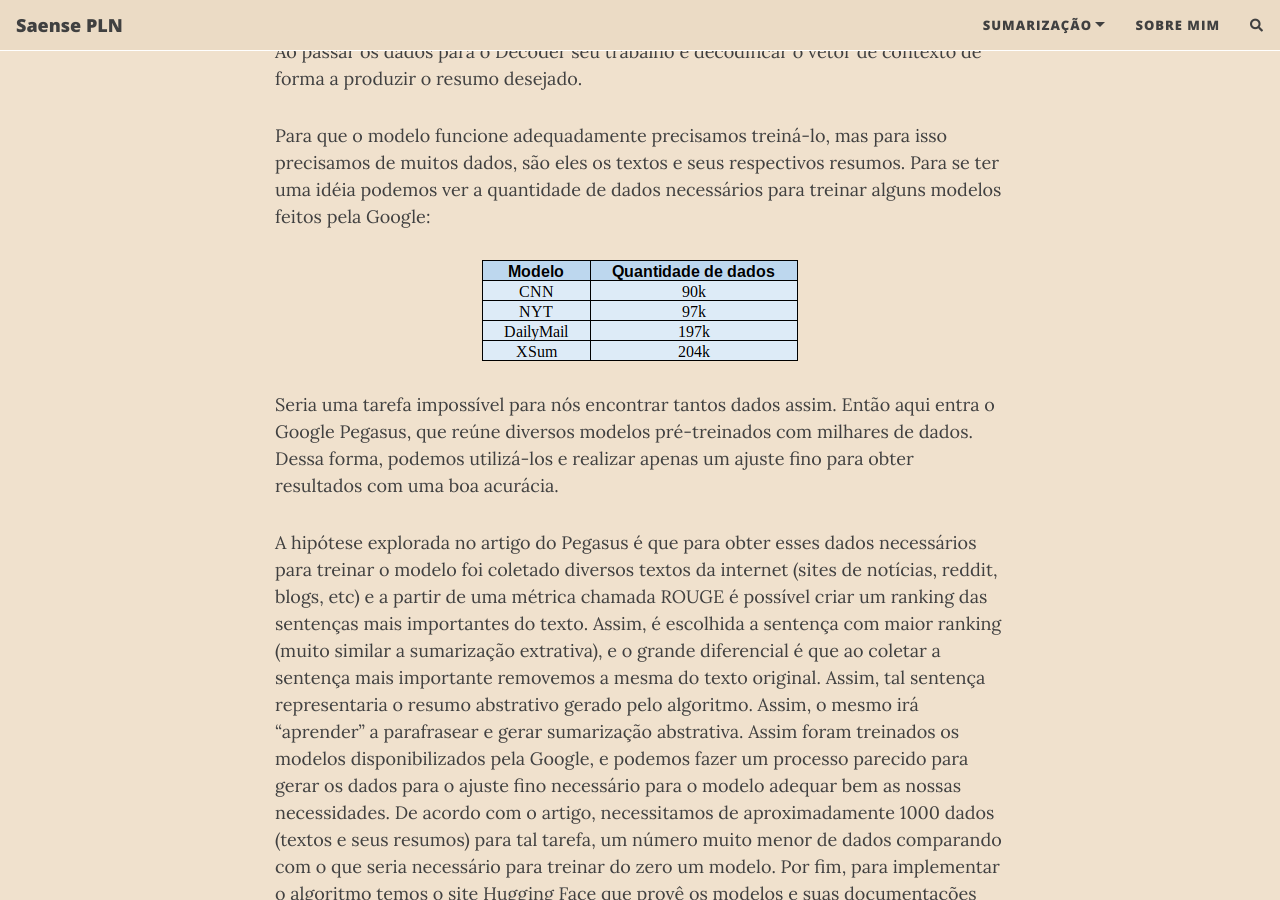
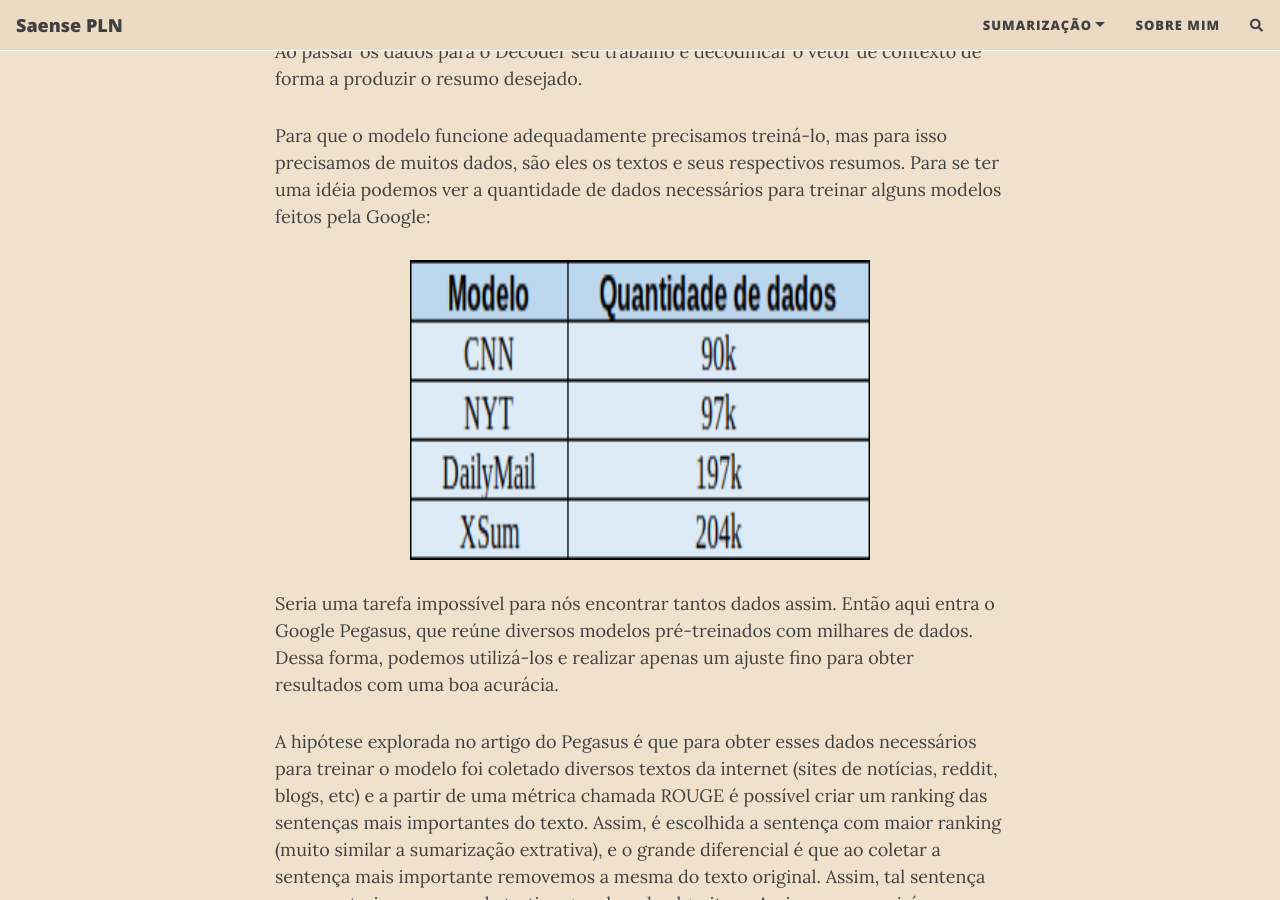
Before and after one commit to davidferraz01/Saense-PLN, a Jekyll site: the page built from abstrativa.md, in a window 1280 px wide and 900 px high, scrolled down 1344 px. Built offline with Jekyll 4.4.1, drawn with Linux system fonts in a browser that asks for light colours; nearby versions of some CDN libraries; comment, search, counter and statistics services are not loaded.

Commit message:
Update abstrativa.md

```diff
--- a/abstrativa.md
+++ b/abstrativa.md
@@ -24,7 +24,7 @@ Ao passar os dados para o Decoder seu trabalho é decodificar o vetor de context
 Para que o modelo funcione adequadamente precisamos treiná-lo, mas para isso precisamos de muitos dados, são eles os textos e seus respectivos resumos. Para se ter uma idéia podemos ver a quantidade de dados necessários para treinar alguns modelos feitos pela Google:
 
 <p align="center">
-  <img src="/assets/img/diagrama04.png">
+  <img width="460" height="300" src="/assets/img/diagrama04.png">
 </p>
 
 Seria uma tarefa impossível para nós encontrar tantos dados assim. Então aqui entra o Google Pegasus, que reúne diversos modelos pré-treinados com milhares de dados. Dessa forma, podemos utilizá-los e realizar apenas um ajuste fino para obter resultados com uma boa acurácia.
```
